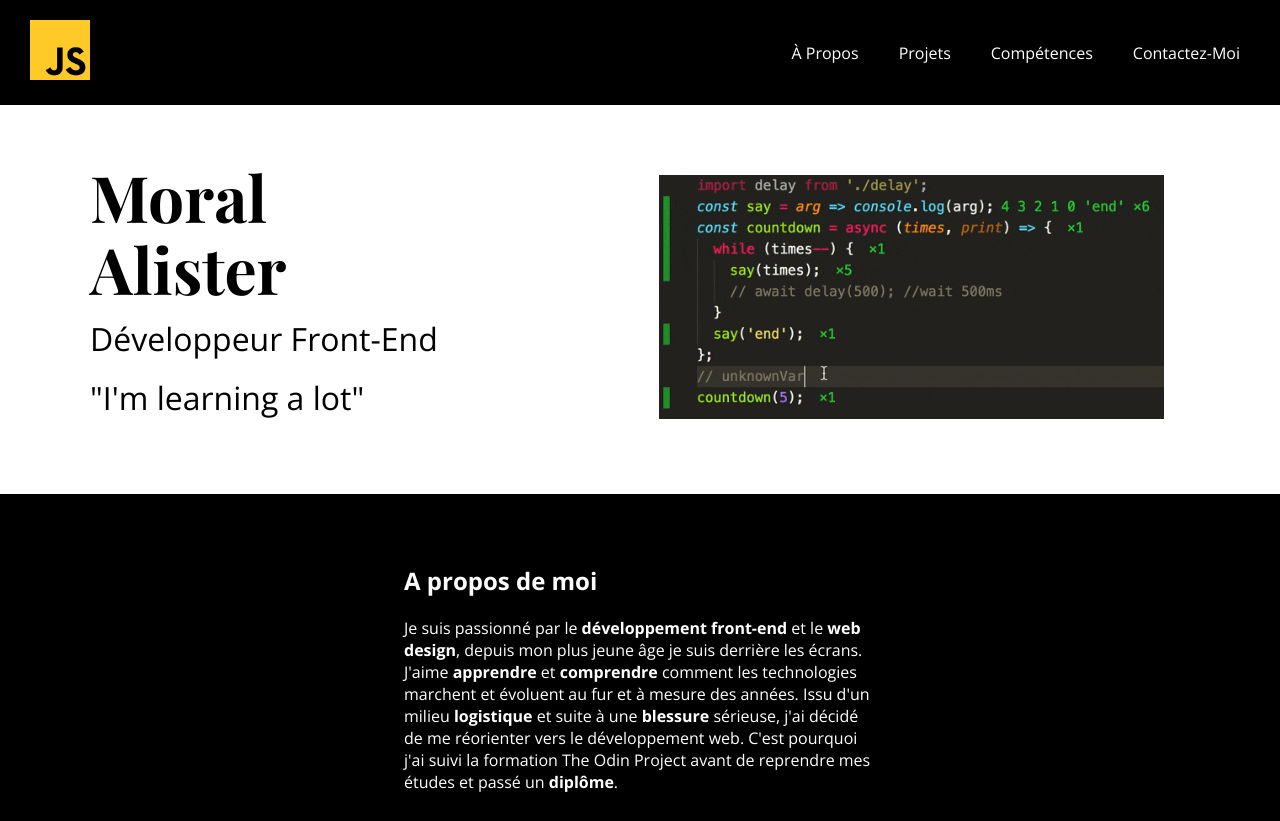
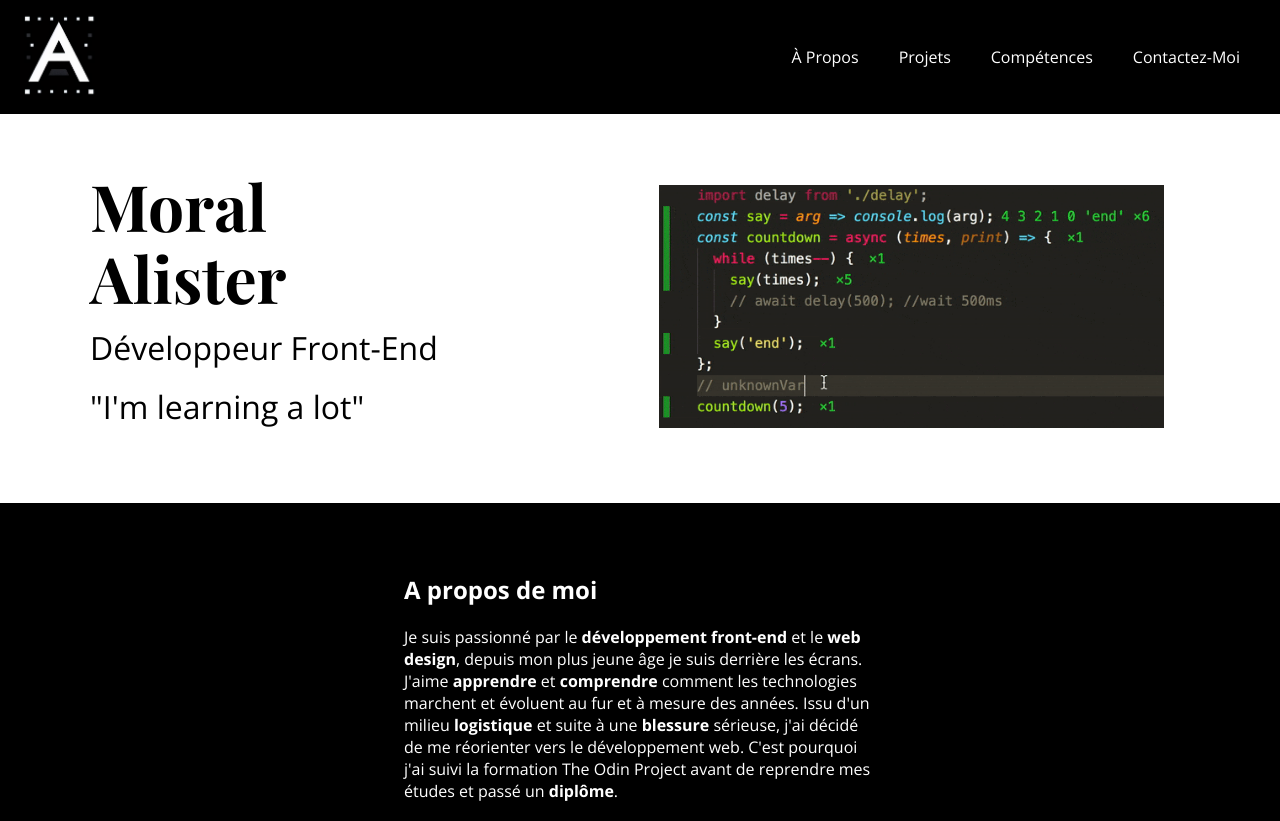
Before and after one commit to AlisterMoral/Portfolio, a plain HTML site: page index.html in a window 1280 px wide. Shown: the top 821 px of the page. Drawn offline with nearby package versions, Linux system fonts and the light colour scheme.

Commit message:
logo bug

```diff
--- a/index.html
+++ b/index.html
@@ -12,7 +12,7 @@
 <body>
     <header>
         <div id="logo-header">
-            <img src="style/images/javascript.jpg" class="logo-header" alt="Logo Alister">
+            <img src="style/images/logo.png" class="logo-header" alt="Logo Alister">
         </div>
         <div id="menu-icon">☰</div>
         <nav id="navbar">
```
